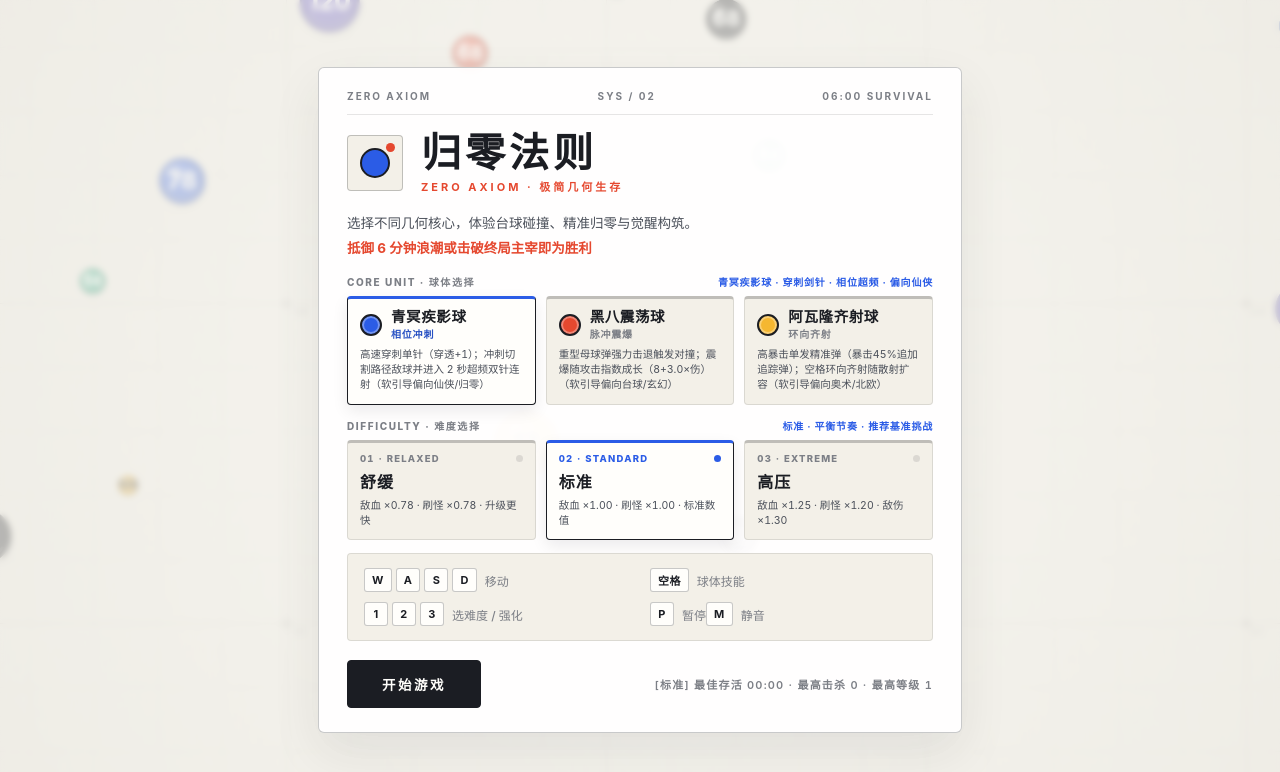
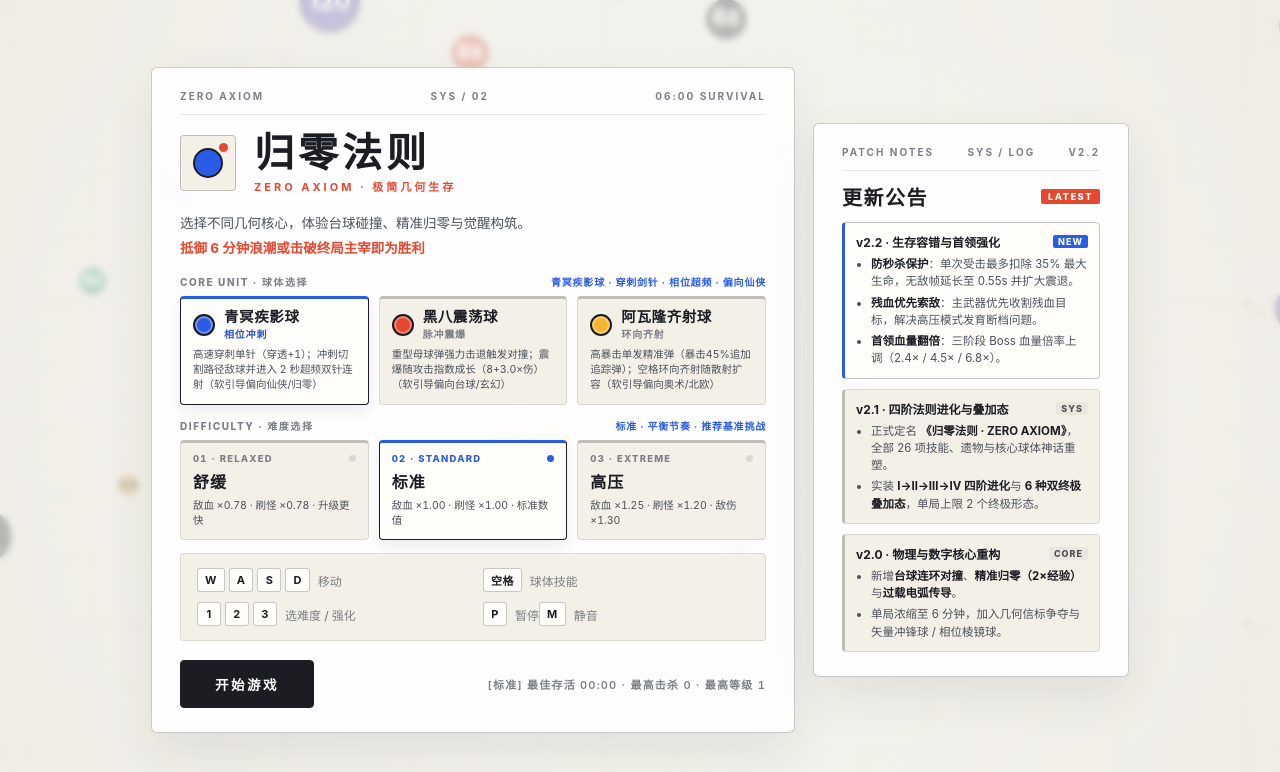
Before and after one commit to sakura-1129/zero-axiom, a plain HTML site: page index.html in a window 1280 px wide. Drawn offline with Linux system fonts and the light colour scheme; animation ran at ten frames a second.

Commit message:
上线更新公告面板

```diff
--- a/css/style.css
+++ b/css/style.css
@@ -463,6 +463,11 @@ kbd {
   background: rgba(244, 243, 238, 0.72);
   backdrop-filter: blur(3px);
   -webkit-backdrop-filter: blur(3px);
+  flex-direction: row;
+  flex-wrap: wrap;
+  align-items: center;
+  justify-content: center;
+  gap: 18px;
 }
 
 .panel {
@@ -490,7 +495,99 @@ kbd {
 }
 
 .title-panel { max-width: 644px; }
+.notice-panel { max-width: 316px; gap: 11px; }
 .modal-card.small { max-width: 440px; }
+
+.notice-head {
+  display: flex;
+  align-items: center;
+  justify-content: space-between;
+  gap: 8px;
+}
+
+.notice-head h2 {
+  font-size: 20px;
+  letter-spacing: 1.5px;
+}
+
+.notice-badge {
+  font-size: 9.5px;
+  font-weight: 800;
+  letter-spacing: 1.4px;
+  padding: 2px 7px;
+  border-radius: 2px;
+  background: var(--red);
+  color: #fff;
+}
+
+.notice-list {
+  display: flex;
+  flex-direction: column;
+  gap: 10px;
+}
+
+.notice-item {
+  padding: 10px 11px;
+  border-radius: 4px;
+  border: 1px solid var(--line);
+  border-left: 3px solid var(--line-strong);
+  background: var(--bg);
+}
+
+.notice-item.latest {
+  background: var(--surface);
+  border-color: var(--line-strong);
+  border-left-color: var(--cobalt);
+}
+
+.notice-ver {
+  display: flex;
+  align-items: center;
+  justify-content: space-between;
+  gap: 6px;
+  margin-bottom: 6px;
+  font-size: 12px;
+  color: var(--ink);
+}
+
+.notice-ver span {
+  font-size: 9px;
+  font-weight: 800;
+  letter-spacing: 1px;
+  padding: 1px 5px;
+  border-radius: 2px;
+  background: var(--surface-alt);
+  color: var(--ink-soft);
+}
+
+.notice-item.latest .notice-ver span {
+  background: var(--cobalt);
+  color: #fff;
+}
+
+.notice-item ul {
+  margin: 0;
+  padding-left: 15px;
+  display: flex;
+  flex-direction: column;
+  gap: 4px;
+  font-size: 11.5px;
+  line-height: 1.5;
+  color: var(--ink-soft);
+}
+
+.notice-item ul b {
+  color: var(--ink);
+}
+
+@media (max-width: 1020px) {
+  #screenTitle {
+    align-items: flex-start;
+  }
+  .notice-panel {
+    max-width: 644px;
+  }
+}
 
 .swiss-meta {
   display: flex;
--- a/index.html
+++ b/index.html
@@ -113,6 +113,56 @@
       <div class="record" id="record">最佳存活 00:00 · 最高击杀 0</div>
     </div>
   </div>
+
+  <!-- 首页更新公告面板 -->
+  <aside class="panel modal-card notice-panel" aria-label="更新公告">
+    <div class="swiss-meta">
+      <span>PATCH NOTES</span>
+      <span>SYS / LOG</span>
+      <span>V2.2</span>
+    </div>
+
+    <div class="notice-head">
+      <h2>更新公告</h2>
+      <span class="notice-badge">LATEST</span>
+    </div>
+
+    <div class="notice-list">
+      <div class="notice-item latest">
+        <div class="notice-ver">
+          <b>v2.2 · 生存容错与首领强化</b>
+          <span>NEW</span>
+        </div>
+        <ul>
+          <li><b>防秒杀保护</b>：单次受击最多扣除 35% 最大生命，无敌帧延长至 0.55s 并扩大震退。</li>
+          <li><b>残血优先索敌</b>：主武器优先收割残血目标，解决高压模式发育断档问题。</li>
+          <li><b>首领血量翻倍</b>：三阶段 Boss 血量倍率上调（2.4× / 4.5× / 6.8×）。</li>
+        </ul>
+      </div>
+
+      <div class="notice-item">
+        <div class="notice-ver">
+          <b>v2.1 · 四阶法则进化与叠加态</b>
+          <span>SYS</span>
+        </div>
+        <ul>
+          <li>正式定名 <b>《归零法则 · ZERO AXIOM》</b>，全部 26 项技能、遗物与核心球体神话重塑。</li>
+          <li>实装 <b>Ⅰ→Ⅱ→Ⅲ→Ⅳ 四阶进化</b>与 <b>6 种双终极叠加态</b>，单局上限 2 个终极形态。</li>
+        </ul>
+      </div>
+
+      <div class="notice-item">
+        <div class="notice-ver">
+          <b>v2.0 · 物理与数字核心重构</b>
+          <span>CORE</span>
+        </div>
+        <ul>
+          <li>新增<b>台球连环对撞</b>、<b>精准归零（2×经验）</b>与<b>过载电弧传导</b>。</li>
+          <li>单局浓缩至 6 分钟，加入几何信标争夺与矢量冲锋球 / 相位棱镜球。</li>
+        </ul>
+      </div>
+    </div>
+  </aside>
 </div>
 
 <!-- ══════════ 升级 / 遗物 ══════════ -->
```
